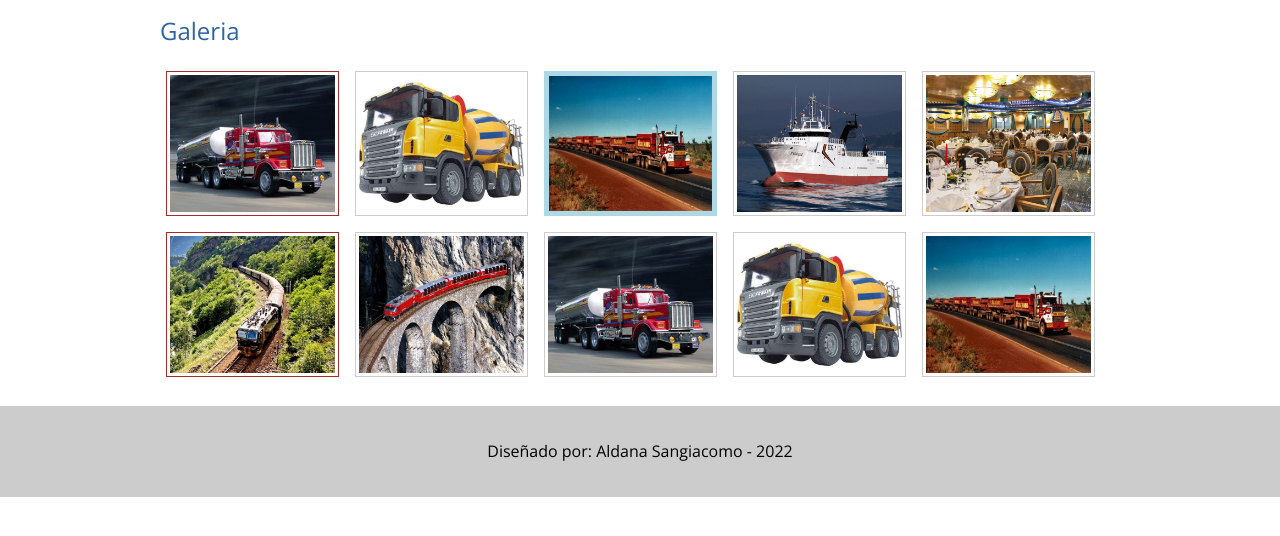
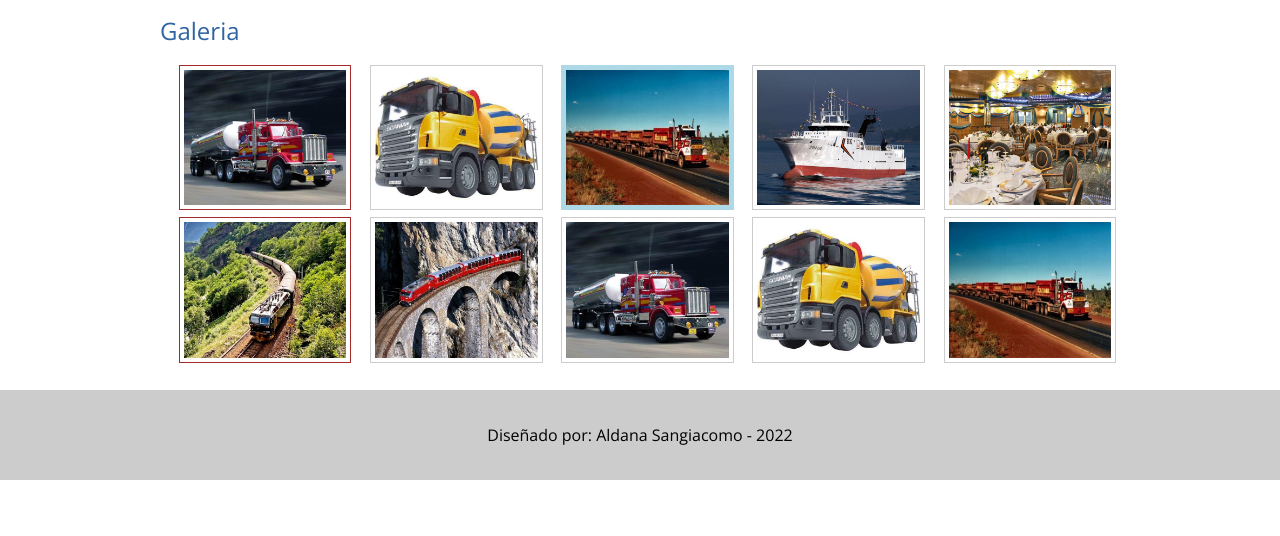
Before and after one commit to AldanaSangiacomo/EntregaModulo1, a plain HTML site: page galeria.html in a window 1280 px wide. Shown: the part 170-706 px from the top of the page. Drawn offline with nearby package versions, Linux system fonts and the light colour scheme.

Commit message:
EntregaModulo1

```diff
--- a/css/transporte.css
+++ b/css/transporte.css
@@ -195,8 +195,9 @@ h2 {
     width: 100%;
 
 }
-.datos{
-    border-left:1px solid #ccc;
+
+.datos {
+    border-left: 1px solid #ccc;
     padding-left: 10px;
 }
 
@@ -230,8 +231,6 @@ h2 {
     border: 1px solid #999;
     font-size: 14px;
     padding: 6px;
-
-
 }
 
 .formulario textarea {
@@ -262,20 +261,27 @@ left: 80px; */
     background-color: #2e64a1;
 }
 
-.galeria2 img,
-.galeria1 img{
+.galeria {
+
     justify-content: space-evenly;
-    padding: 3px;
+    display: flex;
+
+}
+
+.galeria img {
+    padding: 4px;
     max-width: 18%;
-    display: inline-flex;
     border: 1px solid #ccc;
-    margin: 6px;
     box-sizing: border-box;
+    margin-left: 15px;
+    margin-bottom: 7px;
 }
-#celeste{
+
+#celeste {
     border: 5px solid lightblue;
     padding: 0;
 }
-#rojo{
+
+#rojo {
     border: 1px solid brown;
 }
--- a/galeria.html
+++ b/galeria.html
@@ -34,22 +34,19 @@
     <main class="holder">
         <h2>Galeria</h2>
         <div class="galeria">
-            <div class="galeria1">
             <img src="img/galeria/img01.jpg" alt="" id="rojo">
             <img src="img/galeria/img02.jpg" alt="">
             <img src="img/galeria/img03.jpg" alt="" id="celeste">
             <img src="img/galeria/img04.jpg" alt="">
             <img src="img/galeria/img05.jpg" alt="">
         </div>
-            <div class="galeria2">
+        <div class="galeria">
             <img src="img/galeria/img06.jpg" alt="" id="rojo">
             <img src="img/galeria/img07.jpg" alt="">
             <img src="img/galeria/img01.jpg" alt="">
             <img src="img/galeria/img02.jpg" alt="">
             <img src="img/galeria/img03.jpg" alt="">
         </div>
-        </div>
-
     </main>
     <footer>
         <p>Diseñado por: Aldana Sangiacomo - 2022</p>
```
Lines whose indentation alone changed are shown as unchanged.
